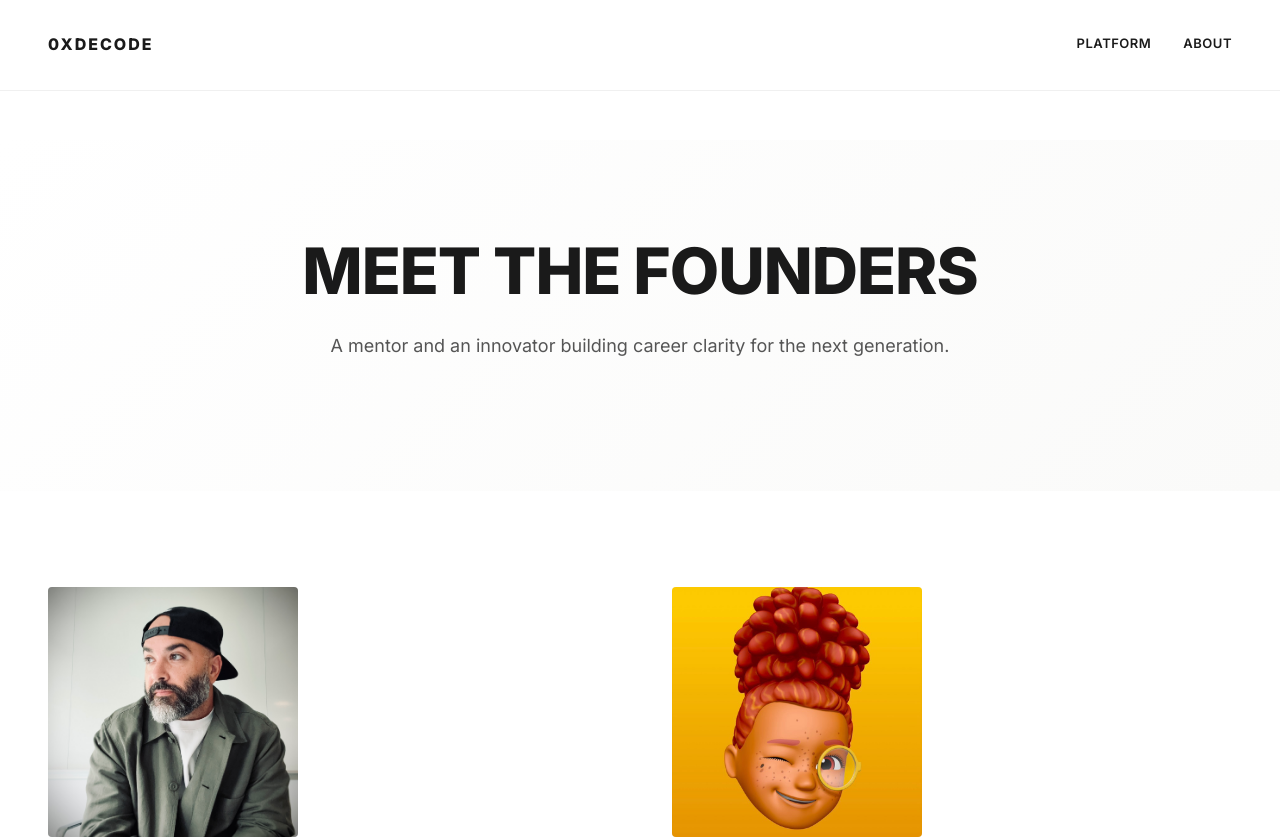
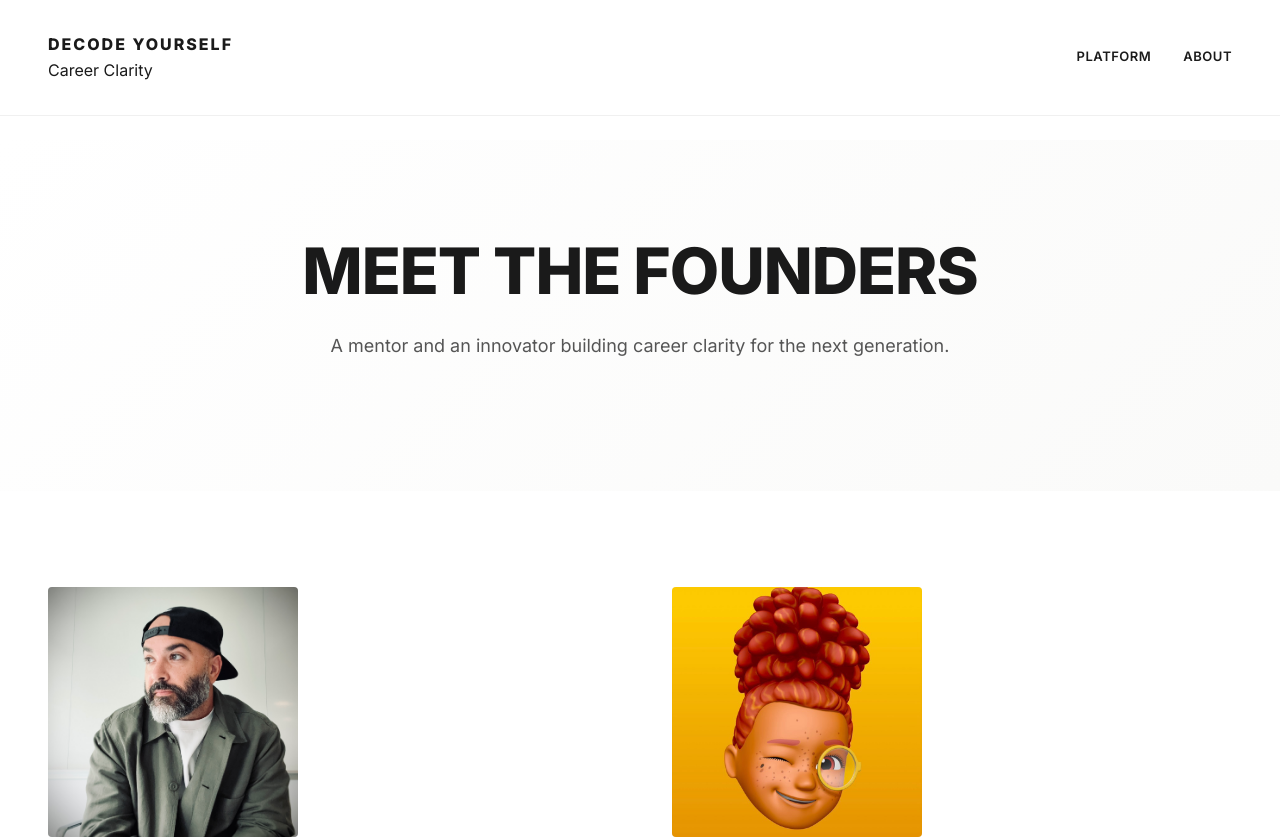
Before and after one commit to 09-sodev/09-sodev.github.io, a plain HTML site: page about.html in a window 1280 px wide. Shown: the top 840 px of the page. Drawn offline with Linux system fonts and the light colour scheme.

Commit message:
Fix: Match About page header to homepage, add 0xdecode to hero headline

```diff
--- a/about.html
+++ b/about.html
@@ -355,7 +355,10 @@
 
     <!-- Header -->
     <header role="banner">
-        <div class="logo">0xDECODE</div>
+        <div>
+            <div class="logo">Decode yourself</div>
+            <div class="tagline">Career Clarity</div>
+        </div>
         <nav role="navigation" aria-label="Main navigation">
             <a href="/">Platform</a>
             <a href="/about">About</a>
```
Also changed, not shown: index.html (+1 -1 lines).
